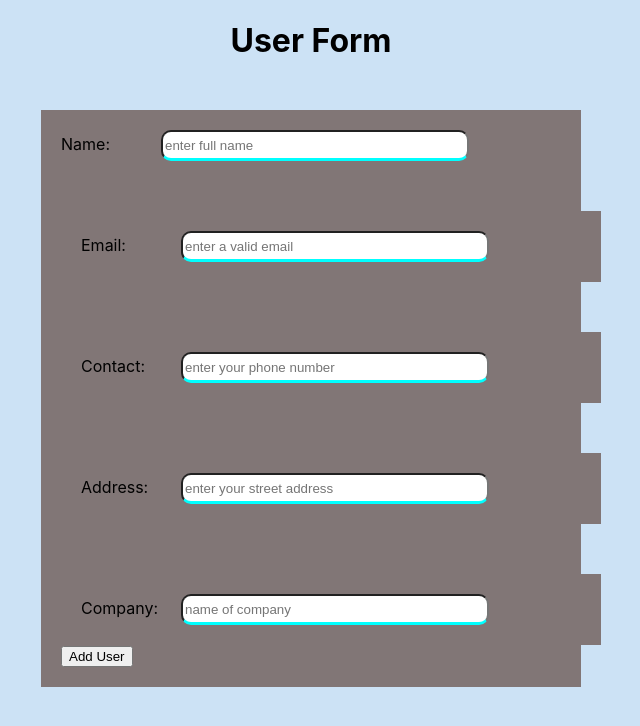
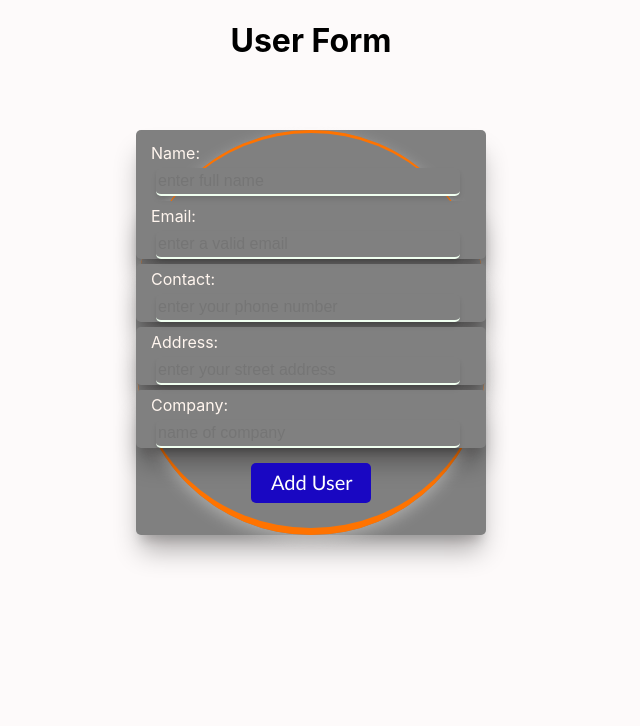
Before and after one commit to shawlycode/react-users, a React (Create React App) app: page / in a window 1280 px wide. Shown: the top 726 px of the page, without its empty margins (329-969 px from the left). Built offline with nearby package versions, Linux system fonts and the light colour scheme.

Commit message:
added more styles to content

```diff
--- a/src/Component/Form.css
+++ b/src/Component/Form.css
@@ -1,27 +1,85 @@
-body{
-    background-color: rgb(204, 226, 245);
-    margin: 0;
-    padding: 0;
-    box-sizing: border-box;
+body {
+  background-color: rgba(252, 247, 247, 0.568);
+  margin: 0;
+  padding: 0;
+  box-sizing: border-box;
 }
 label{
-   display: inline-block;
-   width: 100px;
-
+    display: block;
+    width: 100px;
+    padding: 5px;
+    justify-content: center;
+    margin-top: 5px;
+    margin-left: 10px;
+    color: seashell;
 }
 input{
     width: 300px;
+    margin-left: 20px;
+    border: none;
+    height: 3vh;
+    background-color: grey;
+    border-bottom: solid 2px  honeydew;
+    border-radius: 5px;
+    color: rgb(255, 248, 248);
+    font-size: 16px;
     outline-style: none;
-    height: 3vh;
-    border-bottom: solid 3px aqua;
-    border-radius: 10px;
+    box-shadow: rgba(0, 0, 0, 0.1) 0px 4px 6px -1px, rgba(0, 0, 0, 0.06) 0px 2px 4px -1px;
+
+
+}
+input:hover{
+    background-color: rgba(194, 192, 188, 0.411);
+    transition-duration: 0.5s;
 }
 .form-content{
     margin: auto;
-  width: 500px;
-  margin-top: 50px;
-  background-color: rgb(129, 118, 118);
-  padding: 20px;
-
+    width: 350px;
+    background-color: grey;
+    border-radius: 5px;
+    box-shadow: rgba(5, 0, 0, 0.308) 0px 20px 25px -5px, rgba(7, 3, 3, 0.158) 0px 10px 10px -5px;
+}
+form{
+    margin-top: 70px;
+    border-top: solid 3px rgb(255, 115, 0);
+    border-bottom: solid 7px rgb(255, 115, 0);
+    border-radius: 500px;
+    padding-bottom: 25px;
+    box-shadow: rgba(250, 250, 247, 0.349) 0px 5px 15px;
+}
+button{
+    display: flex;
+    margin: auto;
+    padding-top: 7px;
+    padding-left: 20px;
+    width: 120px;
+    height: 5vh;
+    background-color: rgb(25, 7, 194);
+    border-radius: 5px;
+    color: #fff;
+    border: none;
+    font-size: 20px;
+    font-family: 'Trebuchet MS', 'Lucida Sans Unicode', 'Lucida Grande', 'Lucida Sans', Arial, sans-serif;
+    margin-top: 15px;
+    cursor: pointer;
 
 }
+button:hover{
+    background-color: transparent;
+    border: solid 2px rgb(25, 25, 156);
+    transition-duration: 0.4s;
+}
+.user{
+    background-color: rgba(94, 82, 88, 0.288);
+    width: 330px;
+    height: fit-content;
+    margin: auto;
+    padding: 15px;
+    margin-top: 20px;
+    border-radius: 5px;
+    box-shadow: rgba(0, 0, 0, 0.1) 0px 4px 6px -1px, rgba(0, 0, 0, 0.06) 0px 2px 4px -1px;
+}
+
+.user-data{
+    text-align: center;
+}
```
